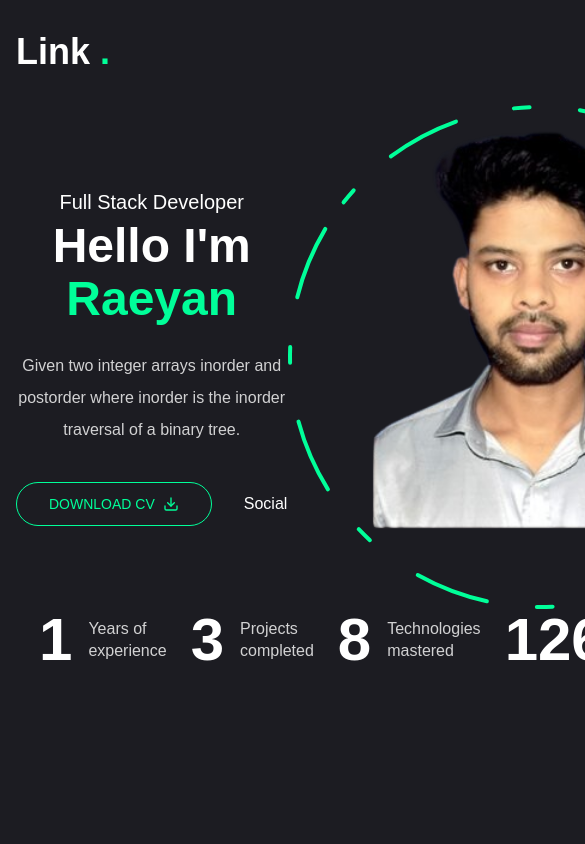
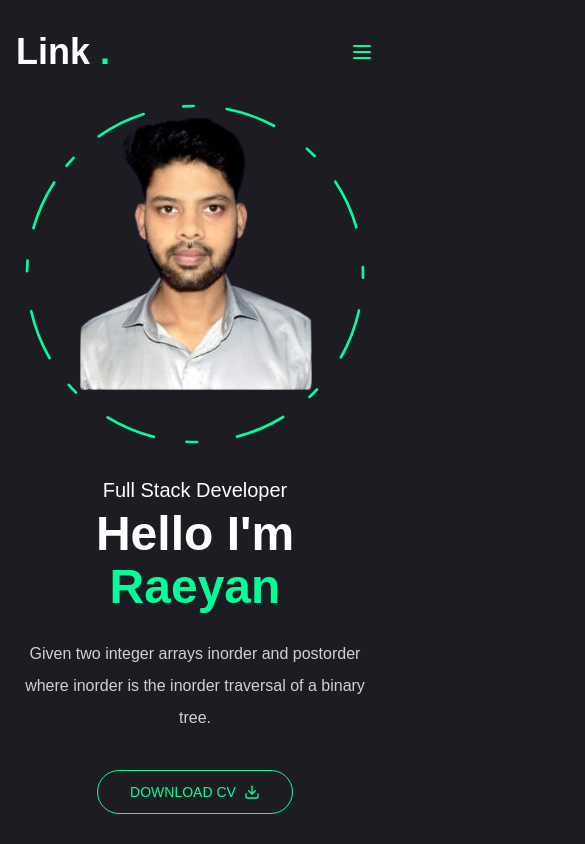
Before and after one commit to Raeyan0786/Raeyan-Portfolio, a Next.js app: page / in a window 390 px wide. Shown: the top 844 px of the page, 585 px wide, since content can reach past the window. Built offline with nearby package versions, Linux system fonts and the light colour scheme.

Commit message:
responsive changes

```diff
--- a/app/page.jsx
+++ b/app/page.jsx
@@ -1,4 +1,5 @@
 import Photo from "@/components/Photo";
+import Social from "@/components/Social";
 import Stats from "@/components/Stats";
 import { Button } from "@/components/ui/button";
 import { DownloadIcon } from "lucide-react";
@@ -9,14 +10,14 @@ export default function Home() {
   return (
     <section className="h-full">
       <div className="container mx-auto h-full">
-        <div className="flex w-full h-full items-center justify-between xl:pt-8 xl:pb-24">
-          <div className="text-center xl:text-left">
+        <div className="flex w-full h-full flex-col xl:flex-row items-center justify-between xl:pt-8 xl:pb-24">
+          <div className="text-center xl:text-left order-2 xl:order-none ">
             <span className="text-xl">Full Stack Developer</span>
             <h1 className="h1 mb-6">
               Hello I&apos;m <br /> <span className="text-accent">Raeyan</span>
             </h1>
             <p className="max-w-[500px] mb-9 text-white/80">Given two integer arrays inorder and postorder where inorder is the inorder traversal of a binary tree.</p>
-            <div className="flex items-center gap-8">
+            <div className="flex flex-col xl:flex-row items-center gap-8">
               <Button
               variant="outline"
               size="lg"
@@ -25,13 +26,13 @@ export default function Home() {
                 <span>Download CV</span>
                 <DownloadIcon className="text-xl"/>
               </Button>
-              <div>
-                Social
+              <div className="mb-8 xl:mb-0">
+                <Social containerStyles="flex gap-6" iconStyle="w-9 h-9 border border-accent rounded-full flex justify-center items-center text-accent tesxt-base hover:bg-accent hover:text-primary hover:transition-all duration-500"/>
               </div>
             </div>
             </div>
 
-          <div>
+          <div className="order-1 xl:order-none mb-8 xl:mb-0">
             <Photo/>
           </div>
         </div>
--- a/components/Header.jsx
+++ b/components/Header.jsx
@@ -2,6 +2,7 @@ import Link from 'next/link'
 import React from 'react'
 import Nav from './Nav'
 import { Button } from './ui/button'
+import MobileNav from './MobileNav'
 
 const Header = () => {
   return (
@@ -20,7 +21,7 @@ const Header = () => {
             </div>
 
             <div className='xl:hidden'>
-
+              <MobileNav/>
             </div>
 
 
--- /dev/null
+++ b/components/MobileNav.jsx
@@ -0,0 +1,58 @@
+"use client"
+import React from 'react'
+import { Sheet,SheetTrigger,SheetContent } from './ui/sheet'
+import { usePathname } from 'next/navigation'
+import Link from 'next/link'
+import { Menu } from 'lucide-react'
+// import { nav_link } from './Nav'
+
+const mob_link=[
+    {
+        name:"Home",
+        path:"/"
+    },
+    {
+        name:"Services",
+        path:"/services"
+    },
+    {
+        name:"Resume",
+        path:"/resume"
+    },
+    {
+        name:"Work",
+        path:"/work"
+    },
+    {
+        name:"Contact",
+        path:"/contact"
+    }
+]
+const MobileNav = () => {
+    const path=usePathname();
+  return (
+    <Sheet>
+        <SheetTrigger className='flex justify-center items-center'>
+            <Menu className='text-[32px] text-accent'/>
+        </SheetTrigger>
+        <SheetContent className="flex flex-col">
+            <div className='mt-24 mb-24 text-center text-2xl'>
+            <Link href="/">
+                <h1 className='text-4xl font-semibold'>
+                    Link <span className='text-accent'>.</span>
+                </h1>
+            </Link>
+            </div>
+        <nav className='flex flex-col justify-center items-center gap-8'>
+        {mob_link.map((item,index)=>(
+            <Link key={`${index}-${item.name}`} href={item.path}  className={`${path===item.path?"text-accent border-b-2 border-accent":""} capitalize hover:text-accent font-medium transition-all`}>
+                {item.name}
+            </Link>
+        ))}
+    </nav>
+        </SheetContent>
+    </Sheet>
+  )
+}
+
+export default MobileNav
--- a/components/Nav.jsx
+++ b/components/Nav.jsx
@@ -3,7 +3,7 @@ import Link from 'next/link'
 import { usePathname } from 'next/navigation'
 import React from 'react'
 
-const nav_link=[
+export const nav_link=[
     {
         name:"Home",
         path:"/"
@@ -31,7 +31,7 @@ const Nav = () => {
   return (
     <nav className='flex gap-8'>
         {nav_link.map((item,index)=>(
-            <Link href={item.path} key={index} className={`${path===item.path?"text-accent border-b-2 border-accent":""} capitalize hover:text-accent font-medium transition-all`}>
+            <Link key={`${index}-${item.name}`} href={item.path} className={`${path===item.path?"text-accent border-b-2 border-accent":""} capitalize hover:text-accent font-medium transition-all`}>
                 {item.name}
             </Link>
         ))}
--- a/components/PageTransition.jsx
+++ b/components/PageTransition.jsx
@@ -7,11 +7,14 @@ const PageTransition = ({children}) => {
     const path =usePathname();
   return (
     <AnimatePresence>
-        <motion.div initial={{opacity:1}} animate={{
+      <div key={path}>
+      <motion.div initial={{opacity:1}} animate={{
             opacity:0,
             transition:{delay:1,duration:0.4,ease:"easeInOut"}}}
             className='h-screen w-screen bg-primary fixed top-0 pointer-events-none'/>
         {children}
+      </div>
+
     </AnimatePresence>
   )
 }
--- a/components/Photo.jsx
+++ b/components/Photo.jsx
@@ -12,7 +12,7 @@ const Photo = () => {
             transition:{delay:2,duration:0.4,ease:"easeIn"}
         }}>
         <motion.div
-        className='w-[350px] h-[450px] absolute left-[5rem]'
+        className='w-[240px] h-[298px] xl:w-[350px] xl:h-[450px] absolute left-[3.2rem] xl:left-[5rem]'
         // left-[55px] top-14
         initial={{opacity:0}} animate={{
             opacity:1,
@@ -20,7 +20,7 @@ const Photo = () => {
         }}>
             <Image src="/assets/photo2.png" priority={true} quality={100} fill alt='' className='object-contain'/>
         </motion.div>
-        <motion.svg className="w-[506px] h-[506px]"
+        <motion.svg className="w-[340px] h-[340px] xl:w-[506px] xl:h-[506px]"
         fill="transparent"
         viewBox="0 0 506 506"
         xmlns="http://www.w3.org/2000/svg">
--- /dev/null
+++ b/components/Social.jsx
@@ -0,0 +1,27 @@
+import React from 'react'
+import { Github,Linkedin } from 'lucide-react'
+import Link from 'next/link'
+
+const Socials=[
+    {
+        path:"/",
+        icon:<Github/>
+    },
+    {
+        path:"/",
+        icon:<Linkedin/>
+    }
+]
+const Social = ({containerStyles,iconStyle}) => {
+  return (
+    <div className={containerStyles}>
+        {Socials.map((item,index)=>(
+            <Link key={index} className={iconStyle} href={item.path}>
+                {item.icon}
+            </Link>
+        ))}
+    </div>
+  )
+}
+
+export default Social
--- a/components/Stats.jsx
+++ b/components/Stats.jsx
@@ -25,7 +25,7 @@ const Stats = () => {
   return (
     <section>
         <div className='container mx-auto'>
-            <div className='flex gap-6 max-w-[80vw] mx-auto xl:max-w-none'>
+            <div className='flex flex-wrap gap-6 max-w-[80vw] mx-auto xl:max-w-none'>
             {stats.map((item,index)=>{
                 return(
                     <div className='flex-1 flex gap-4 justify-center items-center xl:justify-start'
@@ -33,7 +33,7 @@ const Stats = () => {
                         <CountUp end={item.num}
                         delay={2}
                         duration={5}
-                        className='text-6xl font-extrabold'/>
+                        className='text-4xl xl:text-6xl font-extrabold'/>
                         <p className={`${item.text.length < 15 ?"max-w-[100px]":"max-w-[150px]"} leading-snug text-white/80`}>{item.text}</p>
                     </div>
                 )
--- a/components/ui/sheet.jsx
+++ b/components/ui/sheet.jsx
@@ -26,7 +26,7 @@ const SheetOverlay = React.forwardRef(({ className, ...props }, ref) => (
 SheetOverlay.displayName = SheetPrimitive.Overlay.displayName
 
 const sheetVariants = cva(
-  "fixed z-50 gap-4 bg-white p-6 shadow-lg transition ease-in-out data-[state=open]:animate-in data-[state=closed]:animate-out data-[state=closed]:duration-300 data-[state=open]:duration-500 dark:bg-slate-950",
+  "fixed z-50 gap-4 bg-primary p-6 shadow-lg transition ease-in-out data-[state=open]:animate-in data-[state=closed]:animate-out data-[state=closed]:duration-300 data-[state=open]:duration-500 dark:bg-slate-950",
   {
     variants: {
       side: {
@@ -35,7 +35,7 @@ const sheetVariants = cva(
           "inset-x-0 bottom-0 border-t data-[state=closed]:slide-out-to-bottom data-[state=open]:slide-in-from-bottom",
         left: "inset-y-0 left-0 h-full w-3/4 border-r data-[state=closed]:slide-out-to-left data-[state=open]:slide-in-from-left sm:max-w-sm",
         right:
-          "inset-y-0 right-0 h-full w-3/4  border-l data-[state=closed]:slide-out-to-right data-[state=open]:slide-in-from-right sm:max-w-sm",
+          "inset-y-0 right-0 h-full w-3/4 data-[state=closed]:slide-out-to-right data-[state=open]:slide-in-from-right sm:max-w-sm",
       },
     },
     defaultVariants: {
```
Also changed, not shown: app/work/page.jsx (+4 -13 lines), 1 other file (tests, documents, lock files or other folders).
